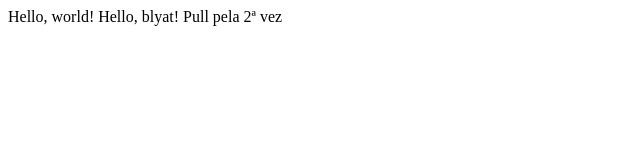
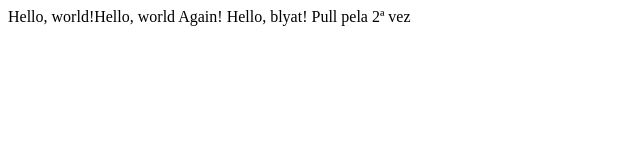
Before and after one commit to joaodiniz99/lecture0, a plain HTML site: page hello.html in a window 1280 px wide. Shown: the whole page, without its empty margins (0-640 px from the left). Drawn offline with Linux system fonts and the light colour scheme.

Commit message:
Update hello.html

```diff
--- a/hello.html
+++ b/hello.html
@@ -5,7 +5,7 @@
         <title>My Webpage!</title>
     </head>
     <body>
-        Hello, world!
+        Hello, world!Hello, world Again!
         Hello, blyat!
         Pull pela 2ª vez
     </body>
```
